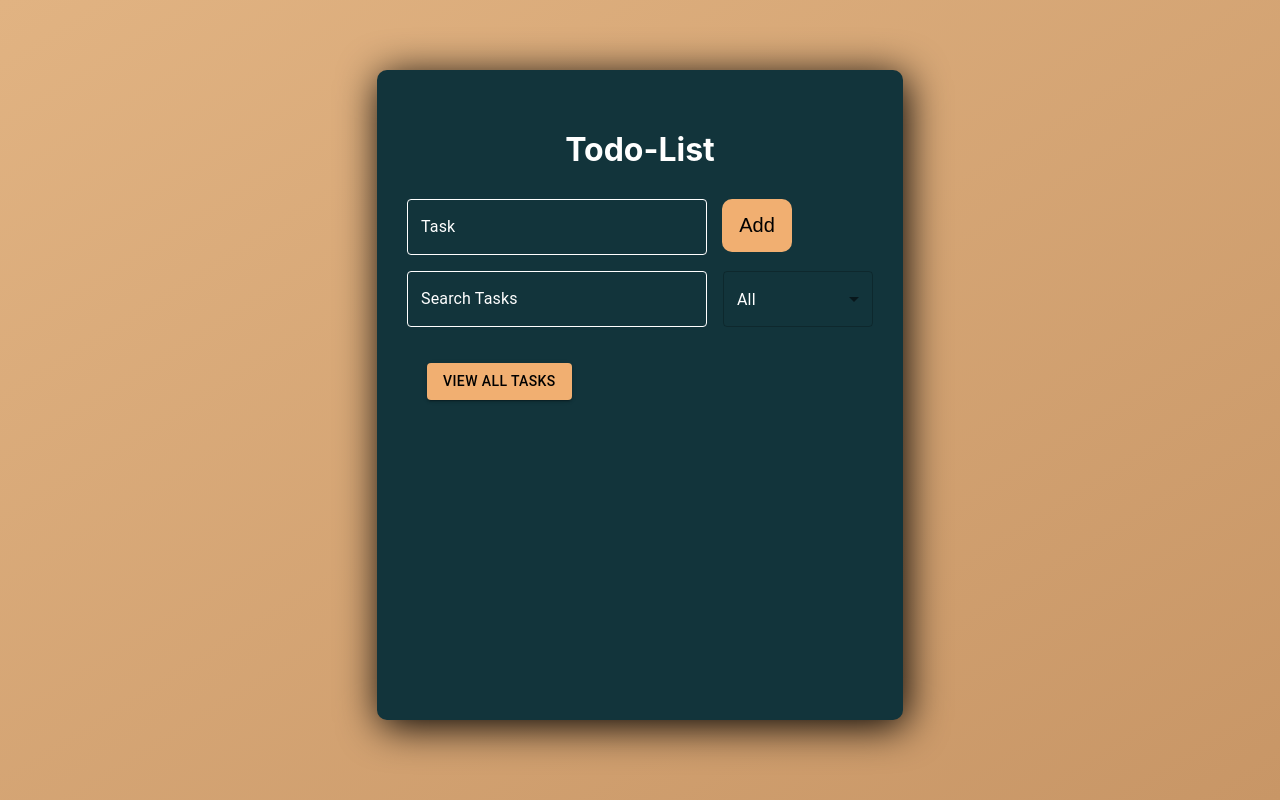
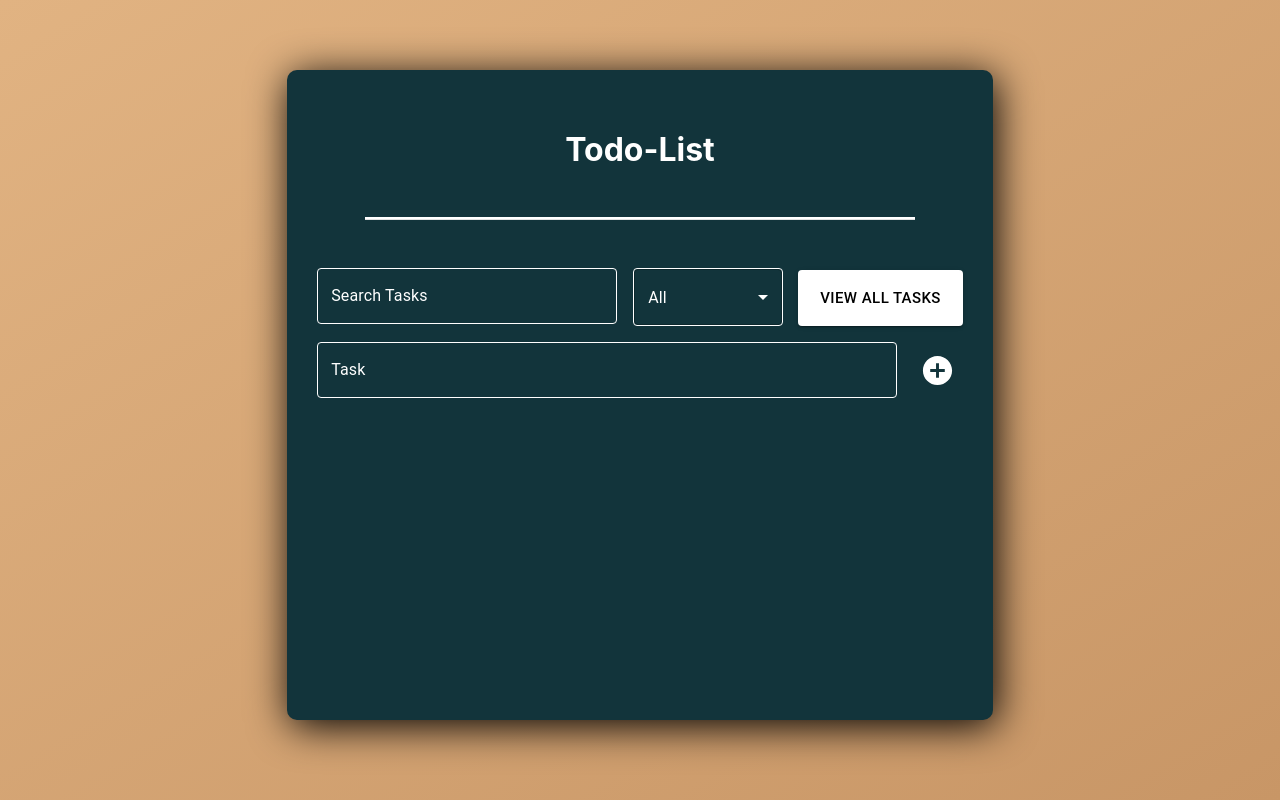
Before and after one commit to pallavi300/Todo-App, a React (Create React App) app: page / in a window 1280 px wide. Built offline with nearby package versions, Linux system fonts and the light colour scheme.

Commit message:
fix the UI and issues

```diff
--- a/src/App.css
+++ b/src/App.css
@@ -42,13 +42,13 @@
 }
 
 .button-add {
-  width: 70px;
+  /* width: 70px;
   padding: 15px 15px;
-  font-size: 20px;
+  font-size: 15px;
   border-radius: 10px;
   border: 0;
   background-color: #f1af71;
-  cursor: pointer;
+  cursor: pointer; */
   /* display: flex; */
 }
 
@@ -108,10 +108,10 @@ button:focus{
   outline: none;
 }
 
-.icon{
+/* .icon{
   display: flex;
   padding-left: 50px;
-}
+} */
 .all-task-view{
   display: flex;
 }
--- a/src/components/Form.js
+++ b/src/components/Form.js
@@ -10,7 +10,9 @@ import {
   Pagination,
   MenuItem,
   Select,
+  Stack,
 } from "@mui/material";
+import AddCircleIcon from "@mui/icons-material/AddCircle";
 import CheckCircleOutlinedIcon from "@mui/icons-material/CheckCircleOutlined";
 import DeleteForeverOutlinedIcon from "@mui/icons-material/DeleteForeverOutlined";
 
@@ -125,32 +127,6 @@ function Form() {
 
   return (
     <div>
-      {/* TextField for adding new Todo */}
-      <TextField
-        id="outlined-textarea"
-        label="Task"
-        placeholder="Enter a new task"
-        multiline
-        value={newTodo}
-        onChange={(e) => setNewTodo(e.target.value)}
-        sx={{
-          pr: "15px",
-          width: "300px",
-          marginBottom: "16px",
-          "& .MuiOutlinedInput-root": {
-            color: "white",
-            "& fieldset": { borderColor: "white" },
-            "&:hover fieldset": { borderColor: "lightgray" },
-            "&.Mui-focused fieldset": { borderColor: "white" },
-          },
-          "& .MuiInputLabel-root": { color: "white" },
-          "& .MuiInputLabel-root.Mui-focused": { color: "white" },
-        }}
-      />
-      <button className="button-add" type="submit" onClick={addTodo}>
-        Add
-      </button>
-
       <div>
         {/* Search Field */}
         <TextField
@@ -170,19 +146,80 @@ function Form() {
             "& .MuiInputLabel-root.Mui-focused": { color: "white" },
           }}
         />
+
         <Select
           value={filterStatus}
           onChange={handleFilterChange}
-          sx={{ ml:2,mb: 2, width: 150, color: "white" }}
+          sx={{
+            ml: 2,
+            mb: 2,
+            width: 150,
+            color: "white",
+            border: "1px solid white", // Directly set border to white
+
+            "& .MuiSelect-icon": { color: "white" }, // Optional: Set the icon color
+            "&.Mui-focused fieldset": { borderColor: "white" }, // Set focus border color to white
+          }}
         >
           <MenuItem value="All">All</MenuItem>
           <MenuItem value="Completed">Completed</MenuItem>
           <MenuItem value="Incomplete">Incomplete</MenuItem>
         </Select>
+
+        <Button
+          variant="contained"
+          color="primary"
+          onClick={handleViewAll}
+          size="large"
+          sx={{
+            ml: "15px",
+            backgroundColor: "white",
+            color: "#000000",
+            height: "56px",
+          }}
+        >
+          View All Tasks
+        </Button>
       </div>
+      <Stack display="flex" direction="row">
+        {/* TextField for adding new Todo */}
+        <TextField
+          fullWidth
+          size="medium"
+          id="outlined-textarea"
+          label="Task"
+          placeholder="Enter a new task"
+          multiline
+          value={newTodo}
+          onChange={(e) => setNewTodo(e.target.value)}
+          sx={{
+            pr: "15px",
+            marginBottom: "16px",
+            "& .MuiOutlinedInput-root": {
+              color: "white",
+              "& fieldset": { borderColor: "white" },
+              "&:hover fieldset": { borderColor: "lightgray" },
+              "&.Mui-focused fieldset": { borderColor: "white" },
+            },
+            "& .MuiInputLabel-root": { color: "white" },
+            "& .MuiInputLabel-root.Mui-focused": { color: "white" },
+          }}
+        />
+
+        <IconButton
+          type="submit"
+          onClick={addTodo}
+          aria-label="complete"
+          fontSize
+          large
+          sx={{ color: "white", mb: "15px" }}
+        >
+          <AddCircleIcon fontSize="large" />
+        </IconButton>
+      </Stack>
 
       {filteredTodos.length > 0 && (
-        <div className="todo-main">
+        <div className="todo-main" style={{ marginTop: "50px" }}>
           <ul>
             {currentTodos.map((todo, index) => (
               <li
@@ -192,6 +229,11 @@ function Form() {
                 onDragStart={(e) => onDragStart(e, index)}
                 onDrop={(e) => onDrop(e, index)}
                 onDragOver={onDragOver}
+                style={{
+                  display: "flex",
+                  justifyContent: "space-between",
+                  alignItems: "center",
+                }}
               >
                 <input
                   type="text"
@@ -200,11 +242,12 @@ function Form() {
                   style={{
                     textDecoration: todo.completed ? "Line-through" : "none",
                     color: todo.completed ? "gray" : "white",
+                    textOverflow: "ellipsis",
                   }}
                   onClick={() => handleEdit(todo)}
                   readOnly
                 />
-                <div className="icon">
+                <div>
                   <IconButton
                     onClick={() => handleComplete(todo.id)}
                     aria-label="complete"
@@ -226,7 +269,7 @@ function Form() {
               </li>
             ))}
           </ul>
-
+          <Stack display="flex" direction="row" justifyContent="flex-end">
             <Pagination
               count={totalPages}
               page={currentPage}
@@ -242,16 +285,10 @@ function Form() {
                 },
               }}
             />
+          </Stack>
         </div>
       )}
-      <Button
-        variant="contained"
-        color="primary"
-        onClick={handleViewAll}
-        sx={{ m: "20px", backgroundColor: "#f1af71", color: "#000000" }}
-      >
-        View All Tasks
-      </Button>
+
       {/* Dialog for editing the Todo */}
       <Dialog
         open={openDialog}
--- a/src/components/Header.js
+++ b/src/components/Header.js
@@ -1,7 +1,13 @@
+import { Divider, Box } from "@mui/material";
+
 function Header() {
   return (
     <div className="header">
       <h1>Todo-List</h1>
+      {/* Shadow Divider */}
+      <Box>
+        <Divider sx={{ backgroundColor: "white", height: 2, margin: 6 }} />
+      </Box>
     </div>
   );
 }
```
Lines whose indentation alone changed are shown as unchanged.
